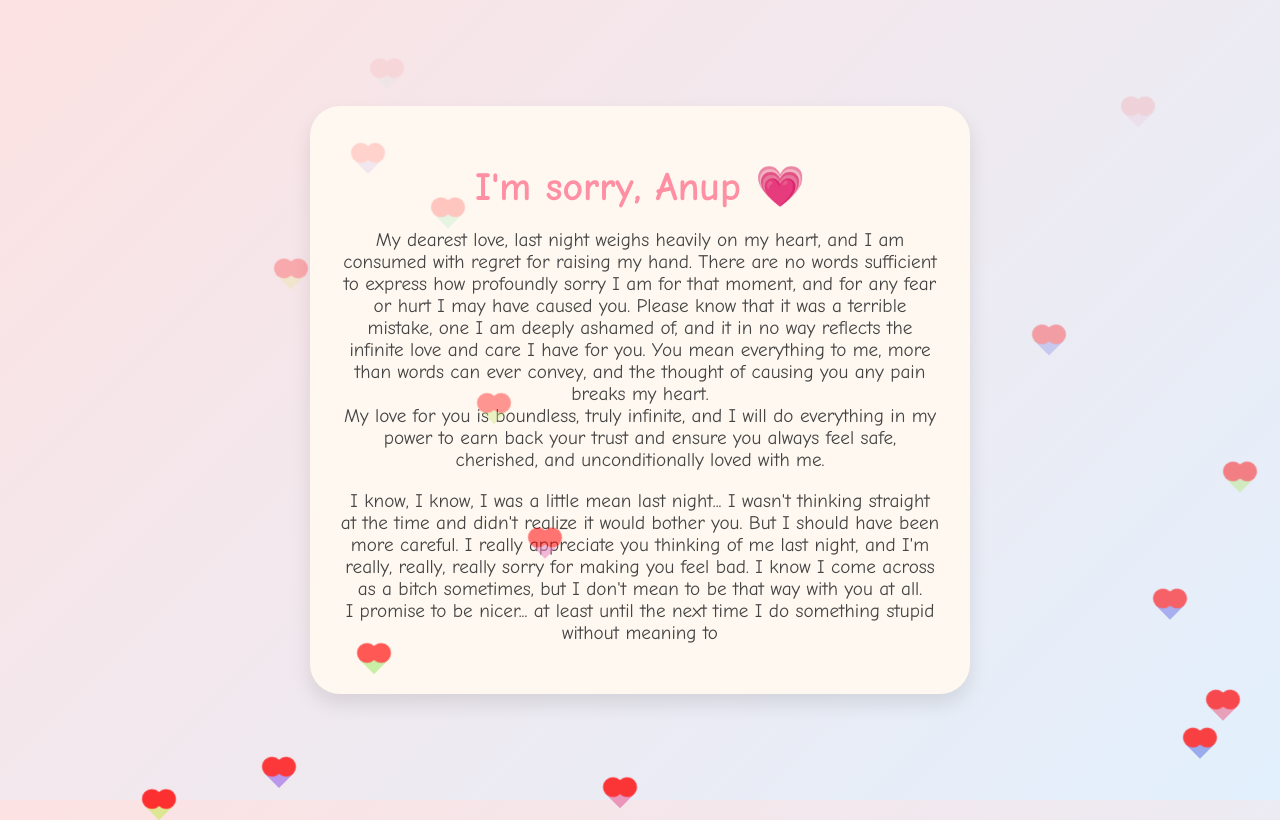
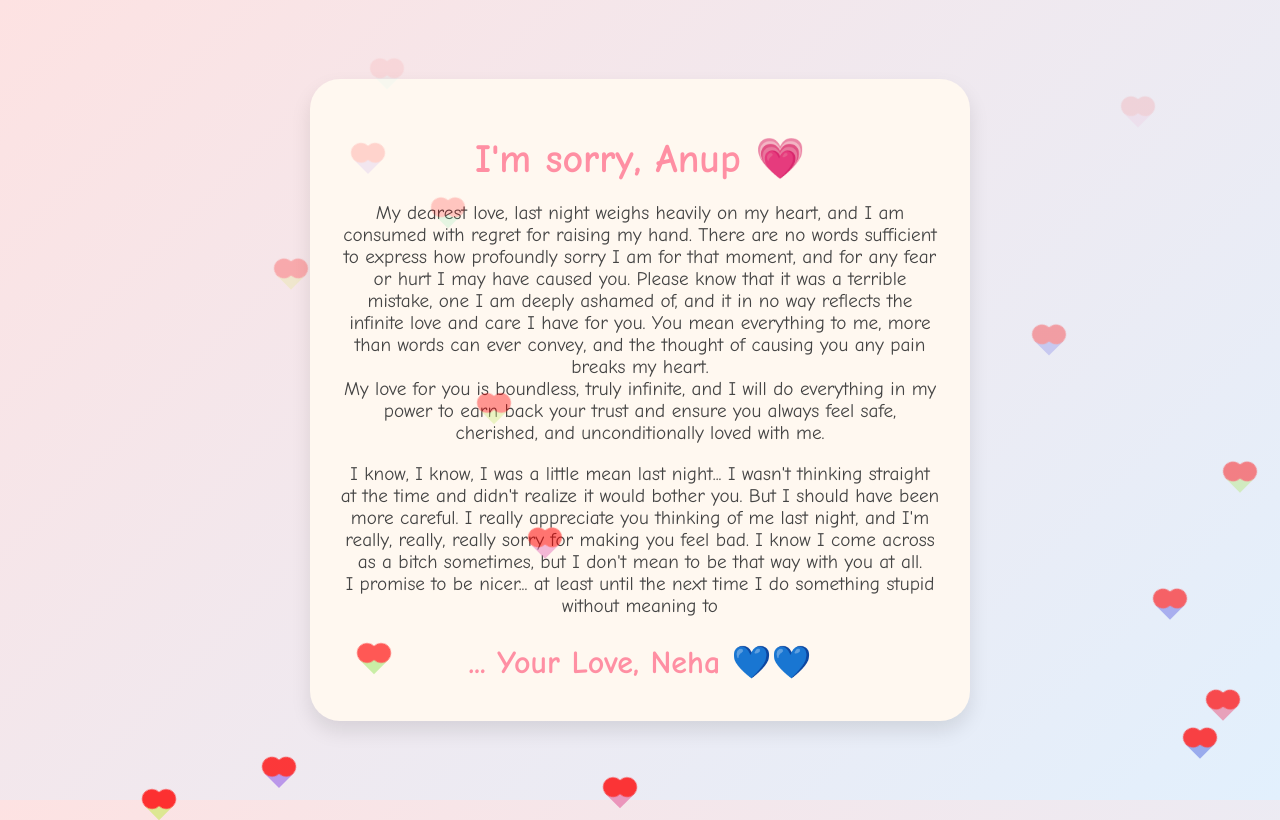
Before and after one commit to Neha47/iAmSorryAnnu, a plain HTML site: page index.html in a window 1280 px wide. Drawn offline with Linux system fonts and the light colour scheme.

Commit message:
Update index.html

```diff
--- a/index.html
+++ b/index.html
@@ -28,6 +28,11 @@
       h1 {
         color: #ff8fa3;
         font-size: 2.5em;
+        margin-bottom: 10px;
+      }
+      h2 {
+        color: #ff8fa3;
+        font-size: 2em;
         margin-bottom: 10px;
       }
       p {
@@ -98,6 +103,8 @@
         I promise to be nicer... at least until the next time I do something
         stupid without meaning to
       </p>
+
+      <h2>... Your Love, Neha 💙💙</h2>
     </div>
 
     <script>
```
